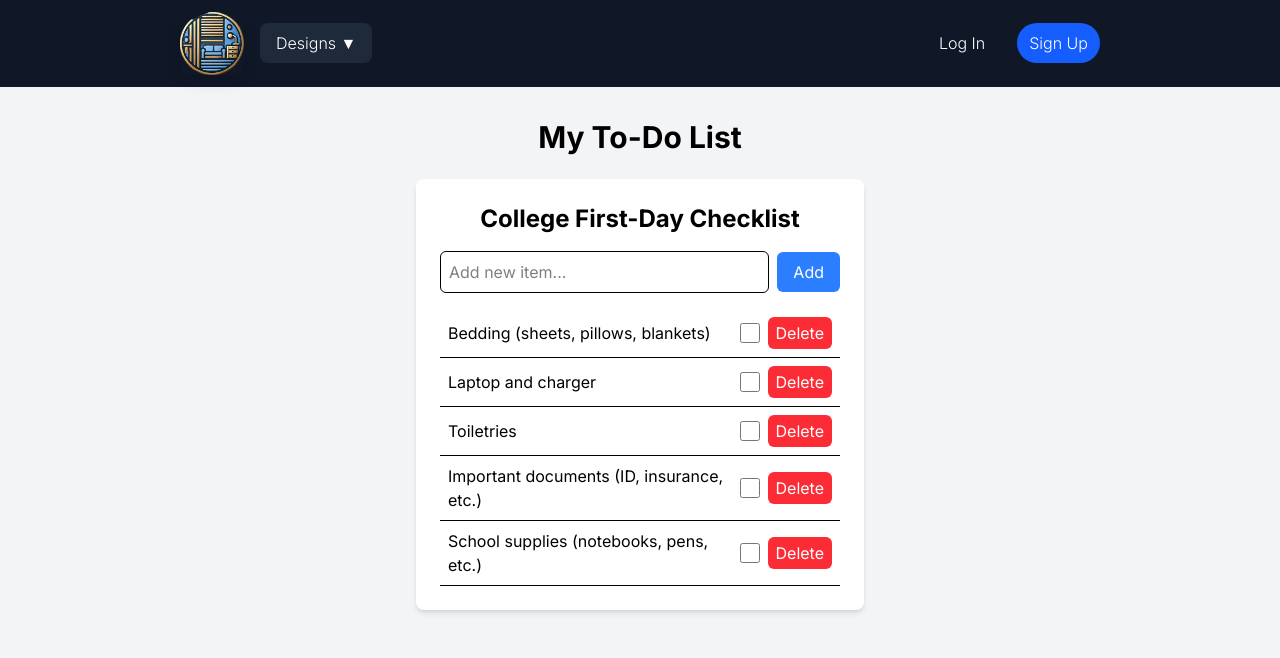
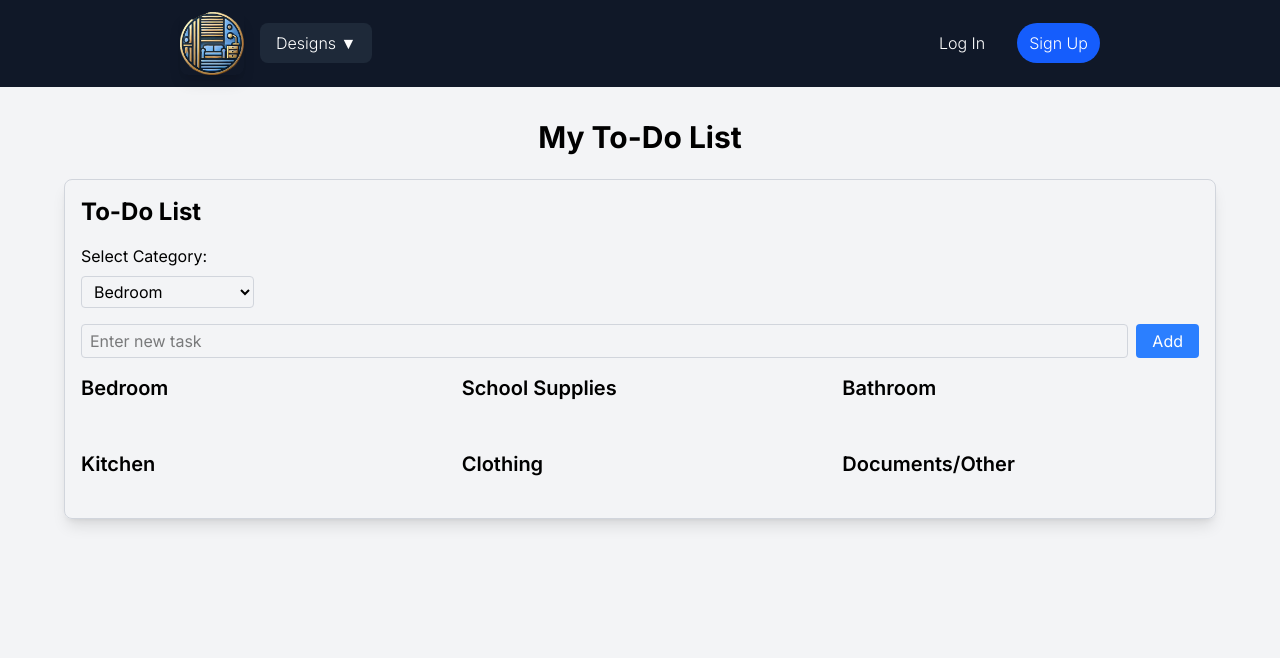
Before and after one commit to chewton2k/UCLADesign, a React (Vite) app in the folder frontend/: page /create-design in a window 1280 px wide. Shown: the top 658 px of the page. Built offline with nearby package versions, Linux system fonts and the light colour scheme.

Commit message:
fixed category layout

```diff
--- a/frontend/src/components/TodoListForm.jsx
+++ b/frontend/src/components/TodoListForm.jsx
@@ -1,14 +1,13 @@
 import React, { useState } from 'react';
 
-function TodoListForm() { ///update later
+function TodoListForm() {
   const [tasks, setTasks] = useState({
     Bedroom: [],
+    'School Supplies': [],
     Bathroom: [],
     Kitchen: [],
     Clothing: [],
-    'School Supplies': [],
-    Documents: [],
-    Others: [],
+    'Documents/Other': [],
   });
 
   const [newTask, setNewTask] = useState('');
@@ -18,7 +17,13 @@ function TodoListForm() { ///update later
   // add task
   const addTask = () => {
     if (newTask.trim()) {
-      setTasks([...tasks, { text: newTask, isCompleted: false, isImportant: false }]);
+      setTasks((prevTasks) => ({
+        ...prevTasks,
+        [selectedCategory]: [
+          ...prevTasks[selectedCategory],
+          { text: newTask, isCompleted: false, isImportant: false }
+        ]
+      }));
       setNewTask('');
     }
   };
@@ -47,7 +52,7 @@ function TodoListForm() { ///update later
   };
 
   return (
-    <div className="p-4 max-w-md mx-auto border border-gray-300 rounded-lg shadow-lg">
+    <div className="p-4 max-w-6xl mx-auto border border-gray-300 rounded-lg shadow-lg">
       <h1 className="text-2xl font-bold mb-4">To-Do List</h1>
 
       {/* category selector */}
@@ -84,6 +89,7 @@ function TodoListForm() { ///update later
       </div>
 
       {/* task list by category */}
+      <div className="grid grid-cols-1 md:grid-cols-3 gap-6">
         {Object.entries(tasks).map(([category, categoryTasks]) => (
           <div key={category} className="mb-6">
             <h2 className="text-xl font-semibold">{category}</h2>
@@ -138,6 +144,7 @@ function TodoListForm() { ///update later
           </div>
         ))}
       </div>
+    </div>
   );
 }
 
--- a/frontend/src/pages/CreateDesignPage.jsx
+++ b/frontend/src/pages/CreateDesignPage.jsx
@@ -11,7 +11,7 @@ const CreateDesignPage = () => {
             <main className="flex-grow">
             <div className="min-h-screen bg-gray-100 p-8">
                  <h1 className="text-3xl font-bold text-center mb-6">My To-Do List</h1>
-                 <CheckList/>
+                 <TodoListForm/>
                 {/* <TodoListForm /> */}
             </div>
                 {/* Separator for the last section and footer */}
```
Lines whose indentation alone changed are shown as unchanged.
